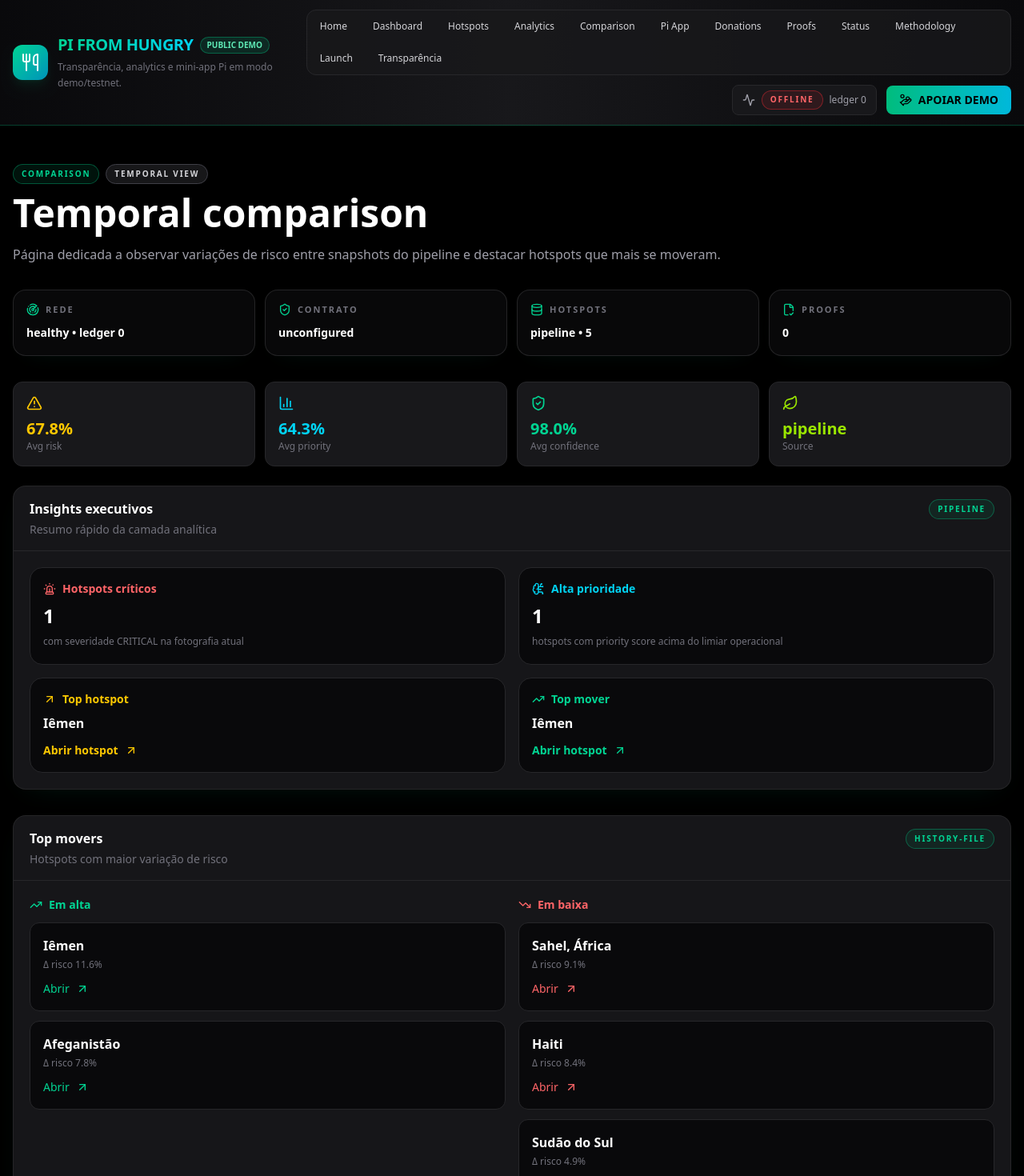
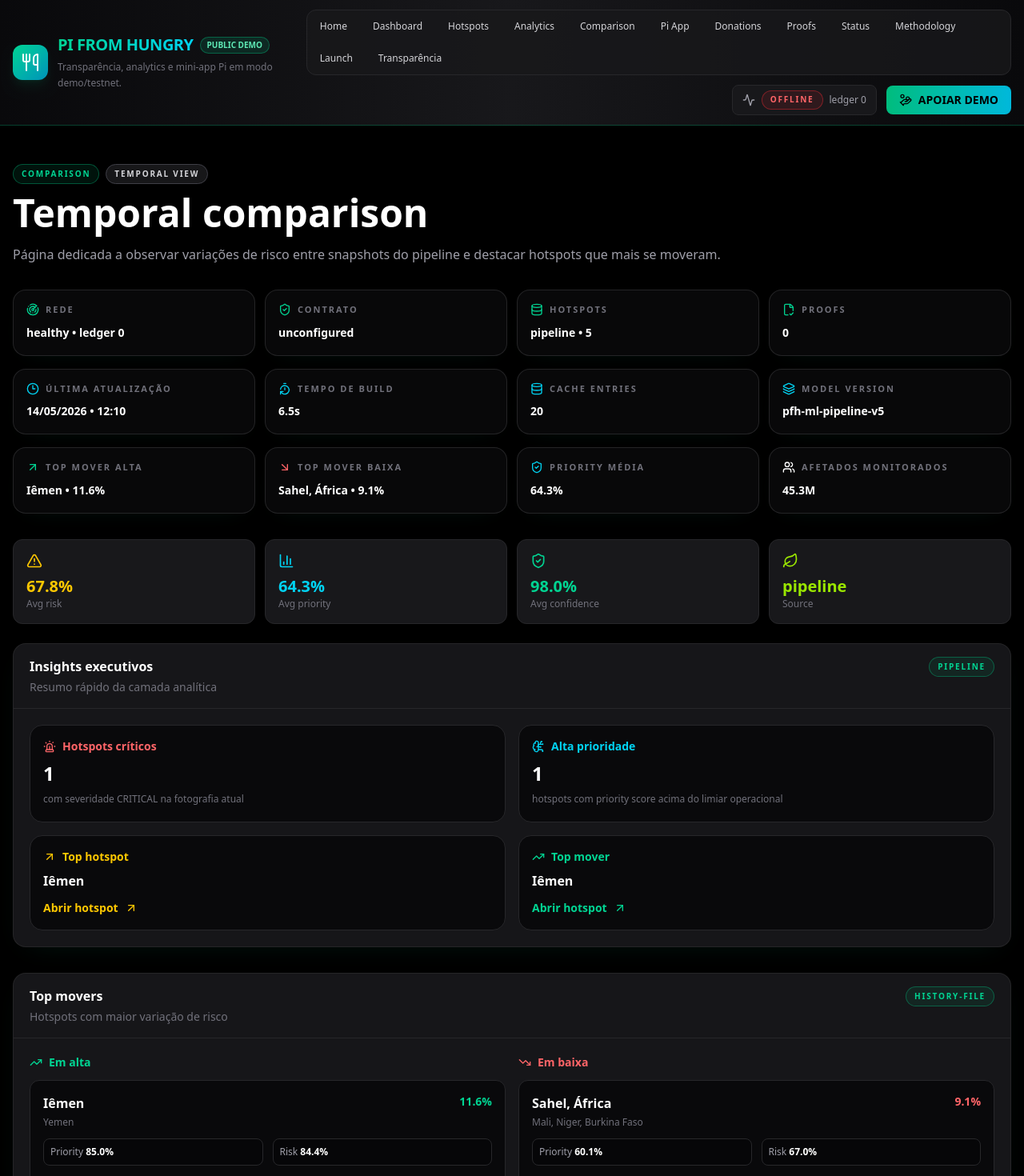
Before and after one commit to weedzinxd/pi-from-hungry, a Next.js app in the folder dashboard/: page /comparison in a window 1280 px wide. Shown: the top 1470 px of the page at 80% size. Built offline with nearby package versions, Linux system fonts and the light colour scheme; no server answers.

Commit message:
feat: polish comparison and proofs surfaces

```diff
--- a/dashboard/src/app/comparison/page.tsx
+++ b/dashboard/src/app/comparison/page.tsx
@@ -6,6 +6,8 @@ import { AnalyticsSummaryStrip } from '@/components/analytics/AnalyticsSummarySt
 import { MoversPanel } from '@/components/analytics/MoversPanel';
 import { AppFooter } from '@/components/layout/AppFooter';
 import { AppHeader } from '@/components/layout/AppHeader';
+import { PipelineFreshnessStrip } from '@/components/observability/PipelineFreshnessStrip';
+import { ComparisonExecutiveStrip } from '@/components/public/ComparisonExecutiveStrip';
 import { PublicStatusStrip } from '@/components/public/PublicStatusStrip';
 import { Panel, PanelBody, PanelHeader } from '@/components/ui/Panel';
 import { StatusPill } from '@/components/ui/StatusPill';
@@ -29,8 +31,10 @@ export default function ComparisonPage() {
           </p>
         </div>
 
-        <div className="mb-8">
+        <div className="mb-8 space-y-4">
           <PublicStatusStrip />
+          <PipelineFreshnessStrip />
+          <ComparisonExecutiveStrip />
         </div>
 
         <AnalyticsSummaryStrip />
--- a/dashboard/src/app/proofs/page.tsx
+++ b/dashboard/src/app/proofs/page.tsx
@@ -4,6 +4,8 @@ import Link from 'next/link';
 import { CheckCircle2, ExternalLink, FileBadge2 } from 'lucide-react';
 import { AppFooter } from '@/components/layout/AppFooter';
 import { AppHeader } from '@/components/layout/AppHeader';
+import { PipelineFreshnessStrip } from '@/components/observability/PipelineFreshnessStrip';
+import { ProofsSummaryStrip } from '@/components/public/ProofsSummaryStrip';
 import { Panel, PanelBody, PanelHeader } from '@/components/ui/Panel';
 import { StatusPill } from '@/components/ui/StatusPill';
 import { useDeploymentStatus } from '@/hooks/useDeploymentStatus';
@@ -35,6 +37,11 @@ export default function ProofsPage() {
           </div>
         </div>
 
+        <div className="mb-8 space-y-4">
+          <ProofsSummaryStrip />
+          <PipelineFreshnessStrip />
+        </div>
+
         <div className="grid gap-4 lg:grid-cols-3">
           <Panel className="lg:col-span-2">
             <PanelHeader title="Registros públicos" subtitle="Tx hashes de exemplo e regiões associadas" />
@@ -52,9 +59,9 @@ export default function ProofsPage() {
                         <StatusPill label={proof.status} tone="success" />
                       </div>
                     </div>
-                    <div className="mt-3 flex flex-wrap items-center gap-4 text-xs text-zinc-400">
-                      <span>Network: {proof.network}</span>
-                      <span>Recorded at: {proof.recordedAt}</span>
+                    <div className="mt-3 grid gap-3 text-xs text-zinc-400 md:grid-cols-2">
+                      <div className="rounded-xl border border-zinc-800 bg-black/30 p-3">Network: <span className="font-semibold text-white">{proof.network}</span></div>
+                      <div className="rounded-xl border border-zinc-800 bg-black/30 p-3">Recorded at: <span className="font-semibold text-white">{proof.recordedAt}</span></div>
                     </div>
                   </div>
                 ))
--- a/dashboard/src/components/analytics/MoversPanel.tsx
+++ b/dashboard/src/components/analytics/MoversPanel.tsx
@@ -25,8 +25,17 @@ export function MoversPanel() {
           <div className="space-y-3">
             {data?.topUp?.length ? data.topUp.map((row) => (
               <div key={row.id} className="rounded-xl border border-zinc-800 bg-zinc-950 p-4">
-                <p className="font-semibold text-white">{row.location}</p>
-                <p className="mt-1 text-xs text-zinc-500">Δ risco {formatPercent(row.riskDelta)}</p>
+                <div className="flex items-start justify-between gap-3">
+                  <div>
+                    <p className="font-semibold text-white">{row.location}</p>
+                    <p className="mt-1 text-xs text-zinc-500">{row.country}</p>
+                  </div>
+                  <p className="text-sm font-bold text-emerald-400">{formatPercent(row.riskDelta)}</p>
+                </div>
+                <div className="mt-3 grid grid-cols-2 gap-3 text-xs text-zinc-400">
+                  <div className="rounded-lg border border-zinc-800 bg-black/30 p-2">Priority <span className="font-semibold text-white">{formatPercent(row.operationalPriorityScore)}</span></div>
+                  <div className="rounded-lg border border-zinc-800 bg-black/30 p-2">Risk <span className="font-semibold text-white">{formatPercent(row.foodRiskScore)}</span></div>
+                </div>
                 <Link href={`/hotspots/${row.id}`} className="mt-3 inline-flex items-center gap-2 text-sm text-emerald-400 hover:text-emerald-300">Abrir <ArrowUpRight className="h-4 w-4" /></Link>
               </div>
             )) : <div className="rounded-xl border border-zinc-800 bg-zinc-950 p-4 text-sm text-zinc-400">Sem variações positivas relevantes.</div>}
@@ -39,8 +48,17 @@ export function MoversPanel() {
           <div className="space-y-3">
             {data?.topDown?.length ? data.topDown.map((row) => (
               <div key={row.id} className="rounded-xl border border-zinc-800 bg-zinc-950 p-4">
-                <p className="font-semibold text-white">{row.location}</p>
-                <p className="mt-1 text-xs text-zinc-500">Δ risco {formatPercent(Math.abs(row.riskDelta))}</p>
+                <div className="flex items-start justify-between gap-3">
+                  <div>
+                    <p className="font-semibold text-white">{row.location}</p>
+                    <p className="mt-1 text-xs text-zinc-500">{row.country}</p>
+                  </div>
+                  <p className="text-sm font-bold text-red-400">{formatPercent(Math.abs(row.riskDelta))}</p>
+                </div>
+                <div className="mt-3 grid grid-cols-2 gap-3 text-xs text-zinc-400">
+                  <div className="rounded-lg border border-zinc-800 bg-black/30 p-2">Priority <span className="font-semibold text-white">{formatPercent(row.operationalPriorityScore)}</span></div>
+                  <div className="rounded-lg border border-zinc-800 bg-black/30 p-2">Risk <span className="font-semibold text-white">{formatPercent(row.foodRiskScore)}</span></div>
+                </div>
                 <Link href={`/hotspots/${row.id}`} className="mt-3 inline-flex items-center gap-2 text-sm text-red-400 hover:text-red-300">Abrir <ArrowUpRight className="h-4 w-4" /></Link>
               </div>
             )) : <div className="rounded-xl border border-zinc-800 bg-zinc-950 p-4 text-sm text-zinc-400">Sem reduções relevantes ainda.</div>}
--- /dev/null
+++ b/dashboard/src/components/public/ComparisonExecutiveStrip.tsx
@@ -0,0 +1,55 @@
+'use client';
+
+import { ArrowDownRight, ArrowUpRight, ShieldCheck, Users } from 'lucide-react';
+import { useAnalyticsOverview } from '@/hooks/useAnalyticsOverview';
+import { useMoversOverview } from '@/hooks/useMoversOverview';
+import { formatNumber, formatPercent } from '@/lib/formatters';
+
+export function ComparisonExecutiveStrip() {
+  const { data: analytics } = useAnalyticsOverview();
+  const { data: movers } = useMoversOverview();
+
+  const topUp = movers?.topUp?.[0];
+  const topDown = movers?.topDown?.[0];
+
+  const items = [
+    {
+      icon: ArrowUpRight,
+      label: 'Top mover alta',
+      value: topUp ? `${topUp.location} • ${formatPercent(topUp.riskDelta)}` : 'n/a',
+      color: 'text-emerald-400',
+    },
+    {
+      icon: ArrowDownRight,
+      label: 'Top mover baixa',
+      value: topDown ? `${topDown.location} • ${formatPercent(Math.abs(topDown.riskDelta))}` : 'n/a',
+      color: 'text-red-400',
+    },
+    {
+      icon: ShieldCheck,
+      label: 'Priority média',
+      value: formatPercent(analytics?.totals.avgPriority ?? 0),
+      color: 'text-cyan-400',
+    },
+    {
+      icon: Users,
+      label: 'Afetados monitorados',
+      value: formatNumber(analytics?.totals.totalAffected ?? 0),
+      color: 'text-white',
+    },
+  ];
+
+  return (
+    <div className="grid gap-3 md:grid-cols-2 xl:grid-cols-4">
+      {items.map((item) => (
+        <div key={item.label} className="rounded-2xl border border-zinc-800/90 bg-zinc-950/90 p-4 shadow-[0_10px_30px_-20px_rgba(16,185,129,0.16)]">
+          <div className="mb-2 flex items-center gap-2 text-zinc-300">
+            <item.icon className={`h-4 w-4 ${item.color}`} />
+            <span className="text-[11px] font-semibold uppercase tracking-[0.18em] text-zinc-500">{item.label}</span>
+          </div>
+          <p className="text-sm font-semibold leading-6 text-white">{item.value}</p>
+        </div>
+      ))}
+    </div>
+  );
+}
--- /dev/null
+++ b/dashboard/src/components/public/ProofsSummaryStrip.tsx
@@ -0,0 +1,32 @@
+'use client';
+
+import { CheckCircle2, FileBadge2, Globe2, Link2 } from 'lucide-react';
+import { useProofs } from '@/hooks/useProofs';
+import { formatDateTime } from '@/lib/formatters';
+
+export function ProofsSummaryStrip() {
+  const { data } = useProofs();
+  const latest = data?.proofs?.[0];
+  const registered = data?.proofs?.filter((item) => item.status === 'registered').length ?? 0;
+
+  const items = [
+    { icon: CheckCircle2, label: 'Registrados', value: String(registered), color: 'text-emerald-400' },
+    { icon: Globe2, label: 'Rede', value: latest?.network ?? 'Pi Testnet', color: 'text-cyan-400' },
+    { icon: Link2, label: 'Último registro', value: formatDateTime(latest?.recordedAt), color: 'text-yellow-400' },
+    { icon: FileBadge2, label: 'Fonte', value: data?.source ?? 'loading', color: 'text-white' },
+  ];
+
+  return (
+    <div className="grid gap-3 md:grid-cols-2 xl:grid-cols-4">
+      {items.map((item) => (
+        <div key={item.label} className="rounded-2xl border border-zinc-800/90 bg-zinc-950/90 p-4 shadow-[0_10px_30px_-20px_rgba(16,185,129,0.16)]">
+          <div className="mb-2 flex items-center gap-2 text-zinc-300">
+            <item.icon className={`h-4 w-4 ${item.color}`} />
+            <span className="text-[11px] font-semibold uppercase tracking-[0.18em] text-zinc-500">{item.label}</span>
+          </div>
+          <p className="text-sm font-semibold leading-6 text-white">{item.value}</p>
+        </div>
+      ))}
+    </div>
+  );
+}
```
